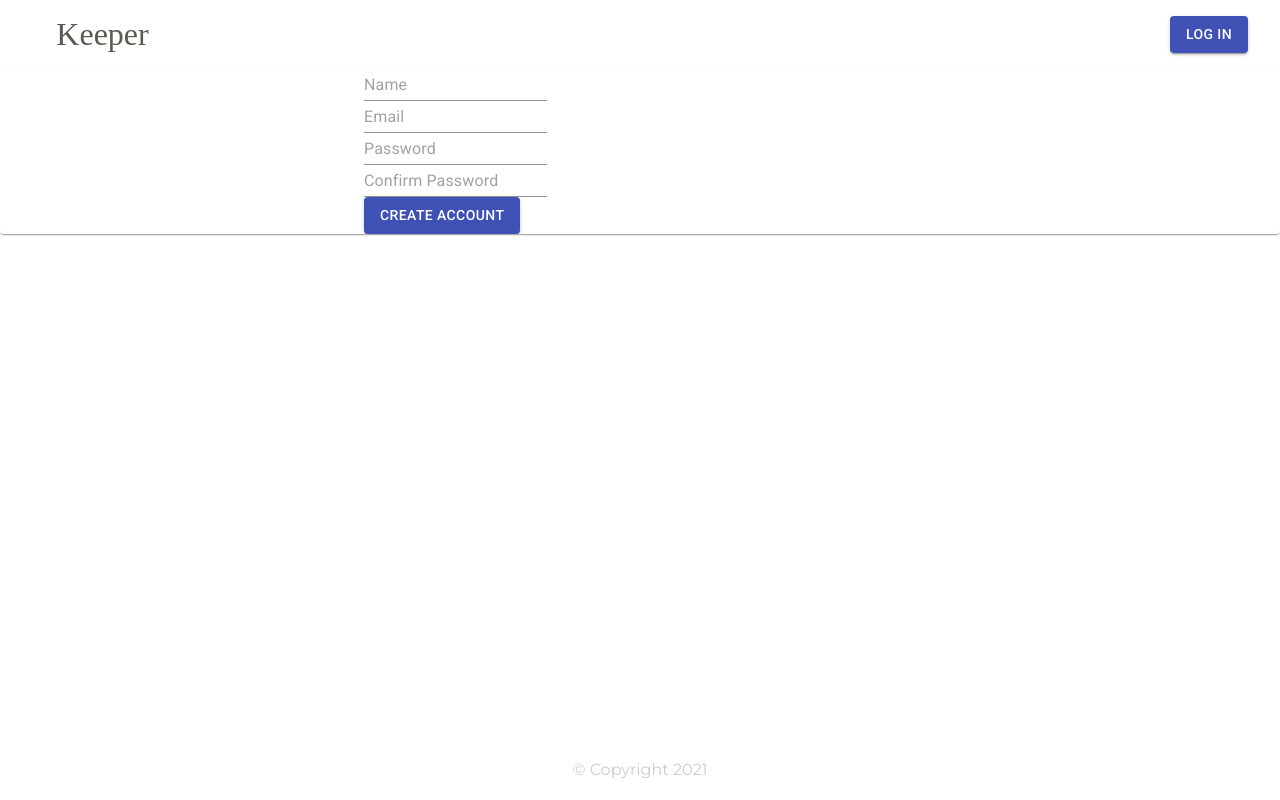
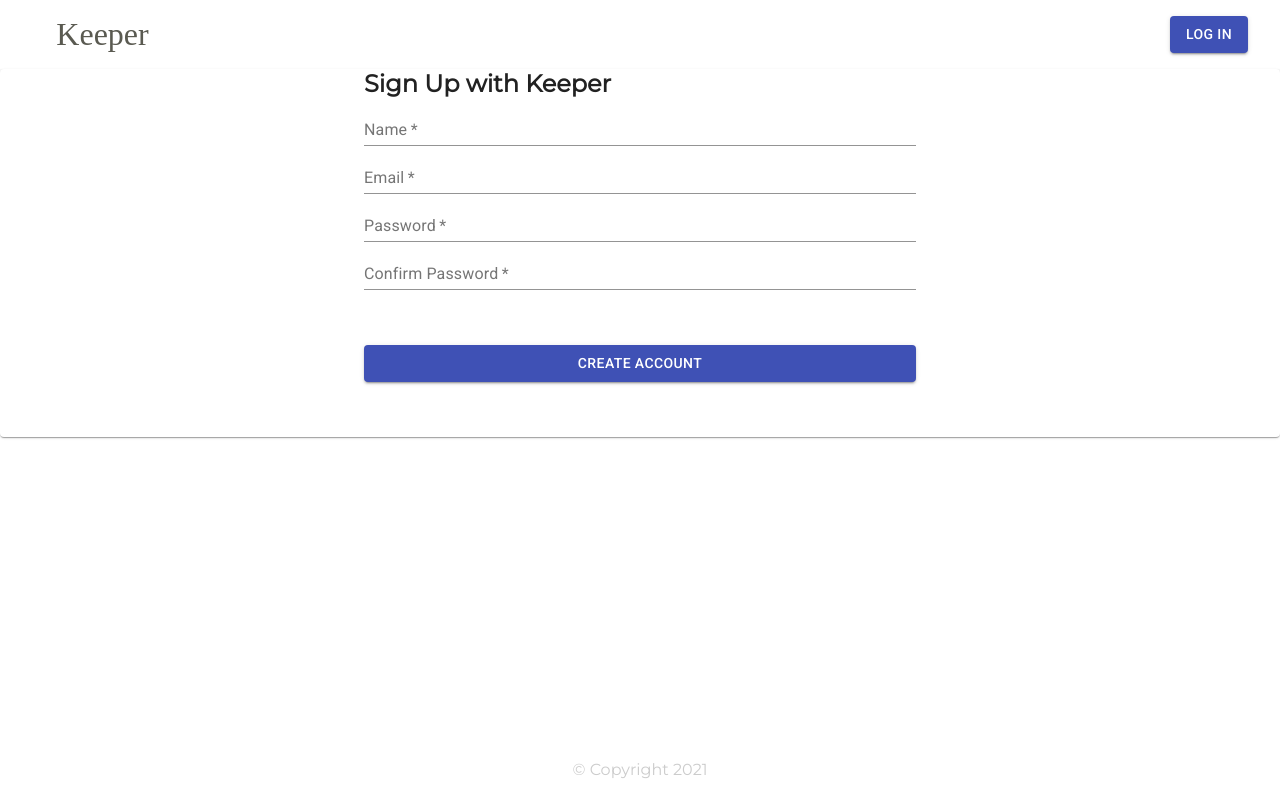
Before and after one commit to Bhavyawahie/reactTODO, a React (Create React App) app in the folder client/: page /register in a window 1280 px wide. Built offline with nearby package versions, Linux system fonts and the light colour scheme; a web font is replaced by a local one.

Commit message:
all screens made to work

```diff
--- a/client/src/screens/loginScreen.jsx
+++ b/client/src/screens/loginScreen.jsx
@@ -1,11 +1,6 @@
 import React, {useState, useEffect} from 'react'
 import { useDispatch, useSelector } from 'react-redux'
-import {
-    Button,
-    Card,
-    Container,
-    Input,
-} from '@material-ui/core'
+import { Button, Card, Container, TextField } from '@material-ui/core'
 import Loader from '../components/Loader'
 import Error from '../components/Error'
 import { login } from '../actions/userActions'
@@ -19,6 +14,7 @@ const loginScreen = ({history, location}) => {
     const userLogin = useSelector(state => state.userLogin)
     const {loading, error, userInfo} = userLogin
     const redirect = location.seach ? location.search.split('=')[1] : '/note'
+    const btnStyle = { margin: '10% 0' }
 
     useEffect(() => {
         if(userInfo) {
@@ -35,27 +31,30 @@ const loginScreen = ({history, location}) => {
     return (
         <>
             <Header location={location}/>
-            <Card>
-                {error && <Error error={error}/>}
-                {loading && <Loader/>}
+            {error && <Error error={error}/>}
+            {loading && <Loader/>}
+            <Card className='login-card'>
                 <Container maxWidth="sm">
+                    <h2>Login to Keeper</h2>
+                    <br />
                     <form>
-                        <Input placeholder='email' type="email"
+                        <TextField label='Email' placeholder='Enter email' type="email"
                             name={email}
                             value={email}
                             onChange={
                                 (e) => setEmail(e.target.value)
-                            }/>
-                        <br/>
-                        <Input placeholder='password' type='password'
+                            }
+                            fullWidth required
+                            />
+                        <TextField label='Password' placeholder='Enter password' type='password'
                             name={password}
                             value={password}
                             onChange={
                                 (e) => setPassword(e.target.value)
-                            }/>
-                        <br/>
-                        <Button variant='contained' color='primary'
-                            onClick={submitHandler}>Log In</Button>
+                            }
+                            fullWidth required
+                            />
+                        <Button style={btnStyle} type='submit' variant='contained' color='primary' onClick={submitHandler} fullWidth>Log In</Button>
                     </form>
                 </Container>
             </Card>
--- a/client/src/screens/notesScreen.jsx
+++ b/client/src/screens/notesScreen.jsx
@@ -42,10 +42,12 @@ const notesScreen = ({history, location}) => {
     return (
         <>
             <Header location={location}/>
-            {userInfo && (<div>
+                {error && <Error error={error}/>}
+            {userInfo && notes && (<div>
                 <CreateArea onSubmit={noteCreateHandler}/>
+                {loading && <Loader/>}
                 <Box>
-                {   loading ? <Loader/> : error ? <Error error={error}/> : (
+                {
                     notes.map((note) => {
                     return(
                         <Note
@@ -57,7 +59,6 @@ const notesScreen = ({history, location}) => {
                             />
                         )
                     })
-                )
                 }
                 </Box>
             </div>)
--- a/client/src/screens/registerScreen.jsx
+++ b/client/src/screens/registerScreen.jsx
@@ -1,7 +1,7 @@
 import React, {useState, useEffect} from 'react'
 import {useDispatch, useSelector} from 'react-redux'
 import Alert from '@material-ui/lab/Alert'
-import { Card, Container, Input, Button } from '@material-ui/core'
+import { Button, Card, Container, TextField } from '@material-ui/core'
 import Error from '../components/Error'
 import Header from '../components/Header'
 import Loader from '../components/Loader'
@@ -16,6 +16,7 @@ const registerScreen = ({history, location}) => {
     const dispatch = useDispatch()
     const userRegister = useSelector(state => state.userRegister)
     const {loading, error, userInfo} = userRegister
+    const btnStyles = {margin: '10% auto'}
     const redirect = location.search ? location.search.split('=')[1] : '/note'
 
     useEffect(() => {
@@ -36,42 +37,38 @@ const registerScreen = ({history, location}) => {
     return (
         <>
             <Header location={location}/>
-            <Card>
-                {validationError && <Alert severity='warning'>{validationError}</Alert>}
-                {error && <Error error={error}/>}
-                {loading && <Loader/>}
+            {error && <Error error={error}/>}
+            {validationError && <Alert severity='warning'>{validationError}</Alert>}
+            {loading && <Loader/>}
+            <Card className='register-card'>
                 <Container maxWidth="sm">
+                <h2>Sign Up with Keeper</h2>
                     <form>
-                        <Input placeholder='Name' type="name"
+                        <TextField placeholder='Enter your Name' label='Name' type="name"
                             name={name}
                             value={name}
-                            onChange={
-                                (e) => setName(e.target.value)
-                            }/>
-                        <br/>
-                        <Input placeholder='Email' type="email"
+                            onChange={(e) => setName(e.target.value)}
+                            fullWidth required
+                            />
+                        <TextField placeholder='example@xyz.com' label='Email' type="email"
                             name={email}
                             value={email}
-                            onChange={
-                                (e) => setEmail(e.target.value)
-                            }/>
-                        <br/>
-                        <Input placeholder='Password' type='password'
+                            onChange={(e) => setEmail(e.target.value)}
+                            fullWidth required
+                            />
+                        <TextField placeholder='Create a Password' label='Password' type='password'
                             name={password}
                             value={password}
-                            onChange={
-                                (e) => setPassword(e.target.value)
-                            }/>
-                        <br/>
-                        <Input placeholder='Confirm Password' type='password'
+                            onChange={(e) => setPassword(e.target.value)}
+                            fullWidth required
+                            />
+                        <TextField placeholder='Confirm the entered Password' label='Confirm Password' type='password'
                             name={confirmPassword}
                             value={confirmPassword}
-                            onChange={
-                                (e) => setConfirmPassword(e.target.value)
-                            }/>
-                        <br/>
-                        <Button variant='contained' color='primary'
-                            onClick={submitHandler}>Create Account</Button>
+                            onChange={(e) => setConfirmPassword(e.target.value)}
+                            fullWidth required
+                            />
+                        <Button style={btnStyles} variant='contained' color='primary' onClick={submitHandler} fullWidth>Create Account</Button>
                     </form>
                 </Container>
             </Card>
```
Also changed, not shown: client/src/screens/landingScreen.jsx (deleted, +0 -11 lines).
